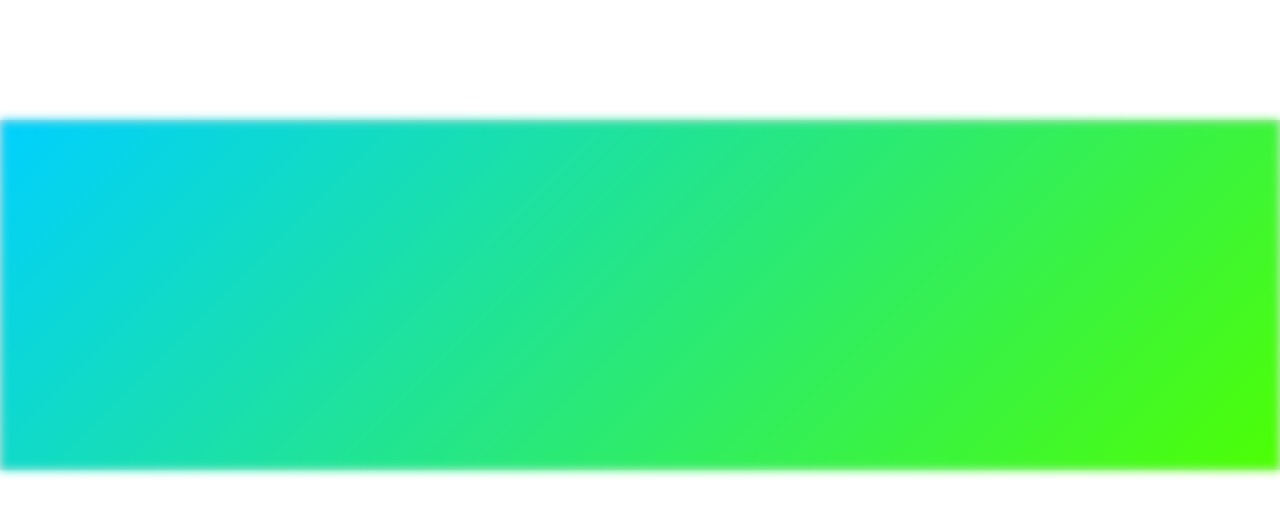
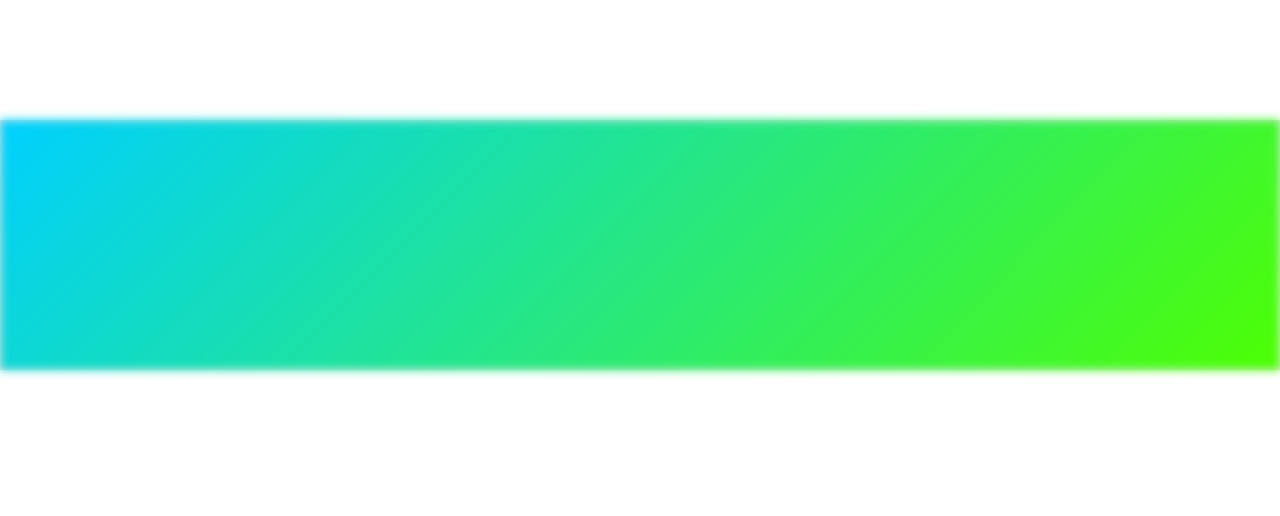
Before and after one commit to JYPark-Git/youtube-iframe-api-start, a plain HTML site: page index.html in a window 1280 px wide. Drawn offline with Linux system fonts and the light colour scheme.

Commit message:
player size reset

```diff
--- a/css/main.css
+++ b/css/main.css
@@ -11,16 +11,16 @@ table {border-collapse: collapse;border-spacing: 0;}
 section.youtube-video{
   margin-top:15vh;
   position:relative;
-  height:350px;
+  height:250px;
   background-color:#e6e6e6;
 }
 .wrapper {
   position:absolute;
   left:50%;
-  margin-left:calc(480px / -2);
+  margin-left:calc(360px / -2);
   top:50%;
-  margin-top:calc(480px * 9 / 16 / -2);
-  width:480px;
+  margin-top:calc(360px * 9 / 16 / -2);
+  width:360px;
 }
 .wrapper::before{
   content:'';
```
